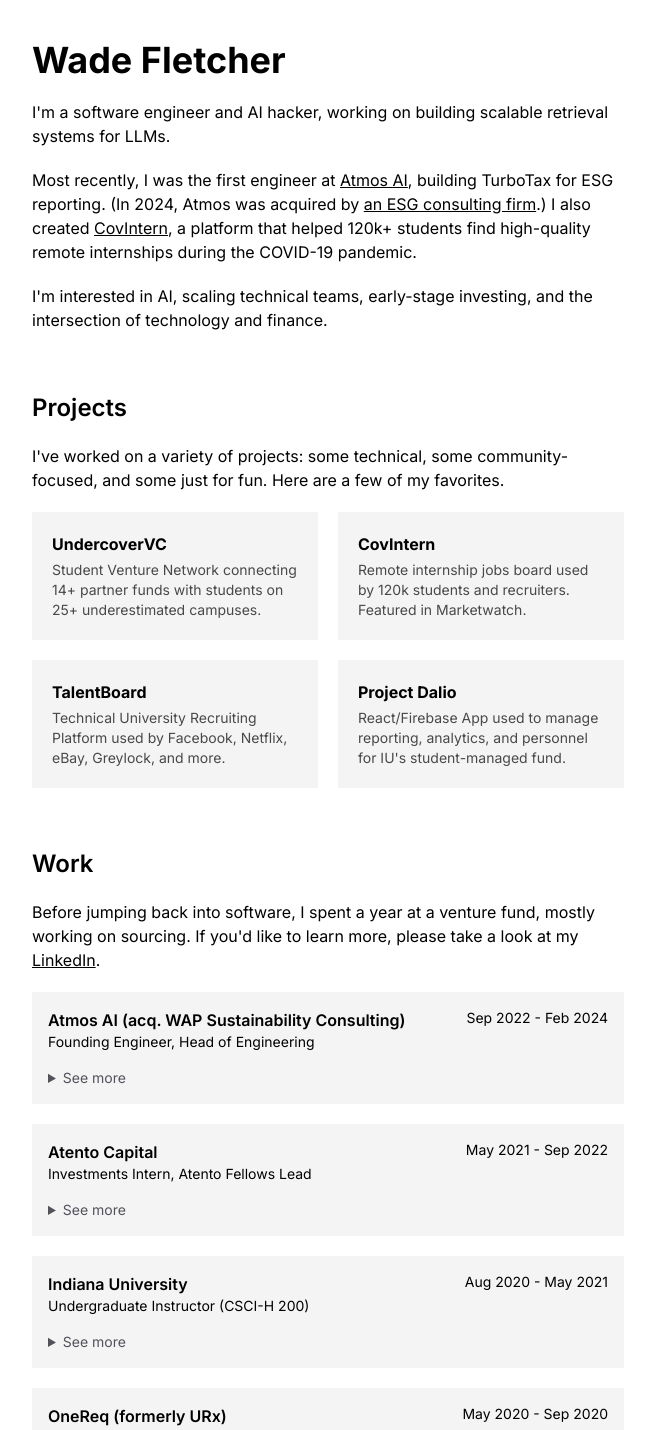
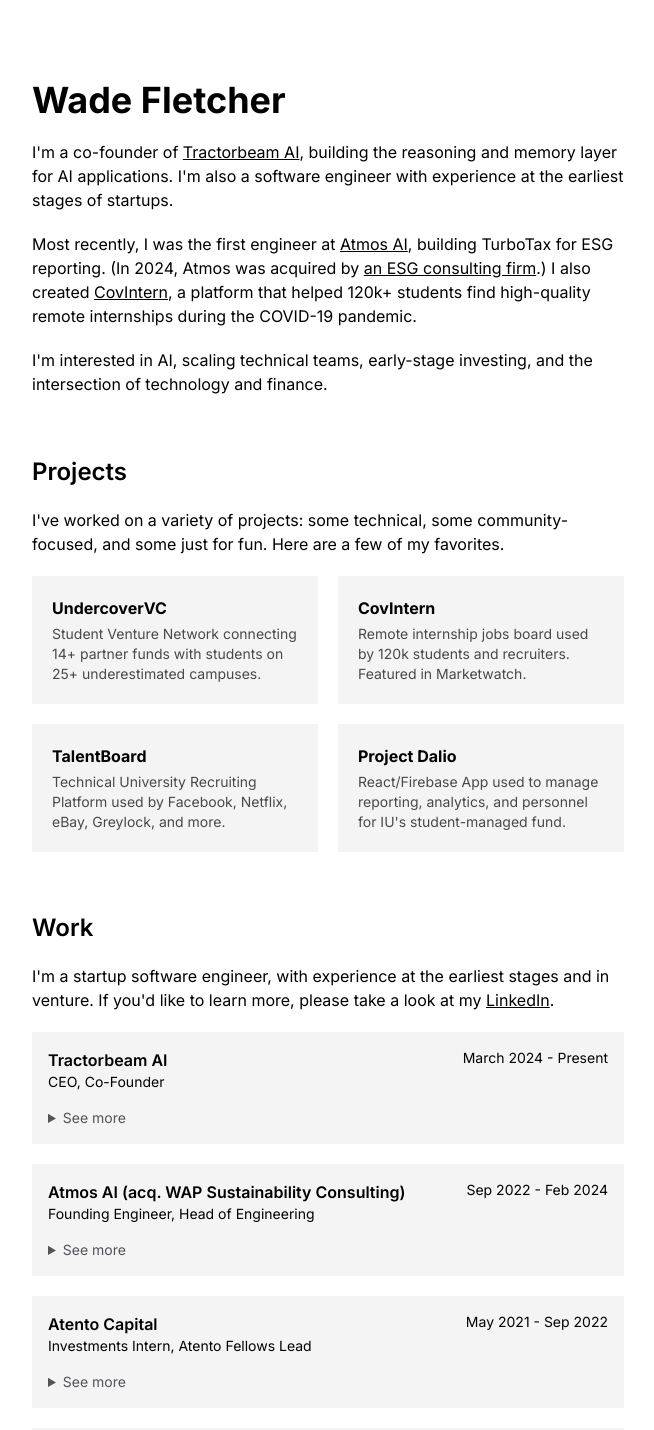
Before and after one commit to wadefletch/PersonalSite, a Next.js app: page / in a window 1280 px wide. Shown: the top 1430 px of the page, without its empty margins (312-966 px from the left). Built offline with nearby package versions, Linux system fonts and the light colour scheme.

Commit message:
2024-09-07

```diff
--- a/components/hero.tsx
+++ b/components/hero.tsx
@@ -1,11 +1,13 @@
 export default function Hero() {
   return (
     <>
-      <h1 className="text-4xl font-bold">Wade Fletcher</h1>
+      <h1 className="text-4xl font-bold sm:pt-10">Wade Fletcher</h1>
 
       <p>
-        I&apos;m a software engineer and AI hacker, working on building scalable
-        retrieval systems for LLMs.
+        I&apos;m a co-founder of <a href="//tractorbeam.ai">Tractorbeam AI</a>,
+        building the reasoning and memory layer for AI applications. I&apos;m
+        also a software engineer with experience at the earliest stages of
+        startups.
       </p>
 
       <p>
--- a/components/work.tsx
+++ b/components/work.tsx
@@ -1,5 +1,16 @@
 export default function Work() {
   const work = [
+    {
+      company: 'Tractorbeam AI',
+      companyHref: 'https://tractorbeam.ai',
+      title: 'CEO, Co-Founder',
+      time: 'March 2024 - Present',
+      lines: [
+        'Co-founded Tractorbeam AI, a startup building a new knowledge graph store for use in generative AI applications.',
+        'Designed and implemented the initial product, building a new DBMS from scratch.',
+        'Led the company from ideation to launch, developing a product and marketing strategy, and securing initial customers.',
+      ],
+    },
     {
       company: 'Atmos AI (acq. WAP Sustainability Consulting)',
       companyHref: 'https://atmos.ai',
@@ -24,7 +35,7 @@
       lines: [
         'Spent two summers of a full-time residential internship and a year of remote work with the venture arm of the George Kaiser Family Foundation.',
         'Led planning and execution for the second cohort of the Atento Fellows program, including recruiting and managing 9 fellows, allocating a six-figure budget and planning 2 major in-person events.',
-        "Fellows sourced 430 companies for the 2022 Atento University Pitch Competition, 7 of which were selected and invited to pitch at the Atento Capital University Pitch Competition. Sunny Period (formerly Menstrual Mates) won the competition, received an equity investment from Atento, and relocated to Tulsa, OK in Q3 2022 after being sourced and selected through the Fellows' program funnel.",
+        "Fellows sourced 430 companies for the 2022 Atento University Pitch Competition, 7 of which were selected and invited to pitch at the Atento Capital University Pitch Competition. Sunny Period (formerly Menstrual Mates) won the competition, received an equity investment from Atento, and relocated to Tulsa, OK in Q3 2022 after being sourced and selected through the Fellows' program.",
         'Wrote investment memos and deep-dives about startups considered for potential investment, analyzing their product, team, market sizing, and potential fit with fund and limited-partner goals.',
         "Assisted management in rolling out a national cold sourcing initiative, forming relationships with incubators, accelerators, entrepreneurial support organizations, and other venture funds to expand the fund's deal flow pipeline.",
       ],
@@ -34,21 +45,21 @@
       companyHref: 'https://iu.edu',
       title: 'Undergraduate Instructor (CSCI-H 200)',
       time: 'Aug 2020 - May 2021',
-      lines: [
-        'Led biweekly office hours for 200+ students in the "Introduction to Computers and Programming" course, teaching introductory algorithms and data structures in Python.',
-        'Taught weekly labs (virtual, due to the pandemic) and graded assignments for an honors section of 20 students.',
-      ],
+      // lines: [
+      //   'Led biweekly office hours for 200+ students in the "Introduction to Computers and Programming" course, teaching introductory algorithms and data structures in Python.',
+      //   'Taught weekly labs (virtual, due to the pandemic) and graded assignments for an honors section of 20 students.',
+      // ],
     },
-    {
-      company: 'OneReq (formerly URx)',
-      companyHref: 'https://onereq.com',
-      title: 'Software Engineering Intern',
-      time: 'May 2020 - Sep 2020',
-      lines: [
-        'Created TalentBoard, a technical university recruiting platform used by Facebook, Netflix, eBay, Greylock, and more using Python (Django) and TailwindCSS.',
-        'Worked closely with key stakeholders (notably recruiters) to conduct market research, solicit product feedback, and seek product-market fit.',
-      ],
-    },
+    // {
+    //   company: 'OneReq (formerly URx)',
+    //   companyHref: 'https://onereq.com',
+    //   title: 'Software Engineering Intern',
+    //   time: 'May 2020 - Sep 2020',
+    //   lines: [
+    //     'Created TalentBoard, a technical university recruiting platform used by Facebook, Netflix, eBay, Greylock, and more using Python (Django) and TailwindCSS.',
+    //     'Worked closely with key stakeholders (notably recruiters) to conduct market research, solicit product feedback, and seek product-market fit.',
+    //   ],
+    // },
   ];
 
   return (
@@ -56,9 +67,9 @@
       <h2 className="mt-10 text-2xl font-semibold">Work</h2>
 
       <p>
-        Before jumping back into software, I spent a year at a venture fund,
-        mostly working on sourcing. If you&apos;d like to learn more, please
-        take a look at my{' '}
+        I&apos;m a startup software engineer, with experience at the earliest
+        stages and in venture. If you&apos;d like to learn more, please take a
+        look at my{' '}
         <a href="//linkedin.com/in/wadefletch" target="blank" rel="_noreferrer">
           LinkedIn
         </a>
```
